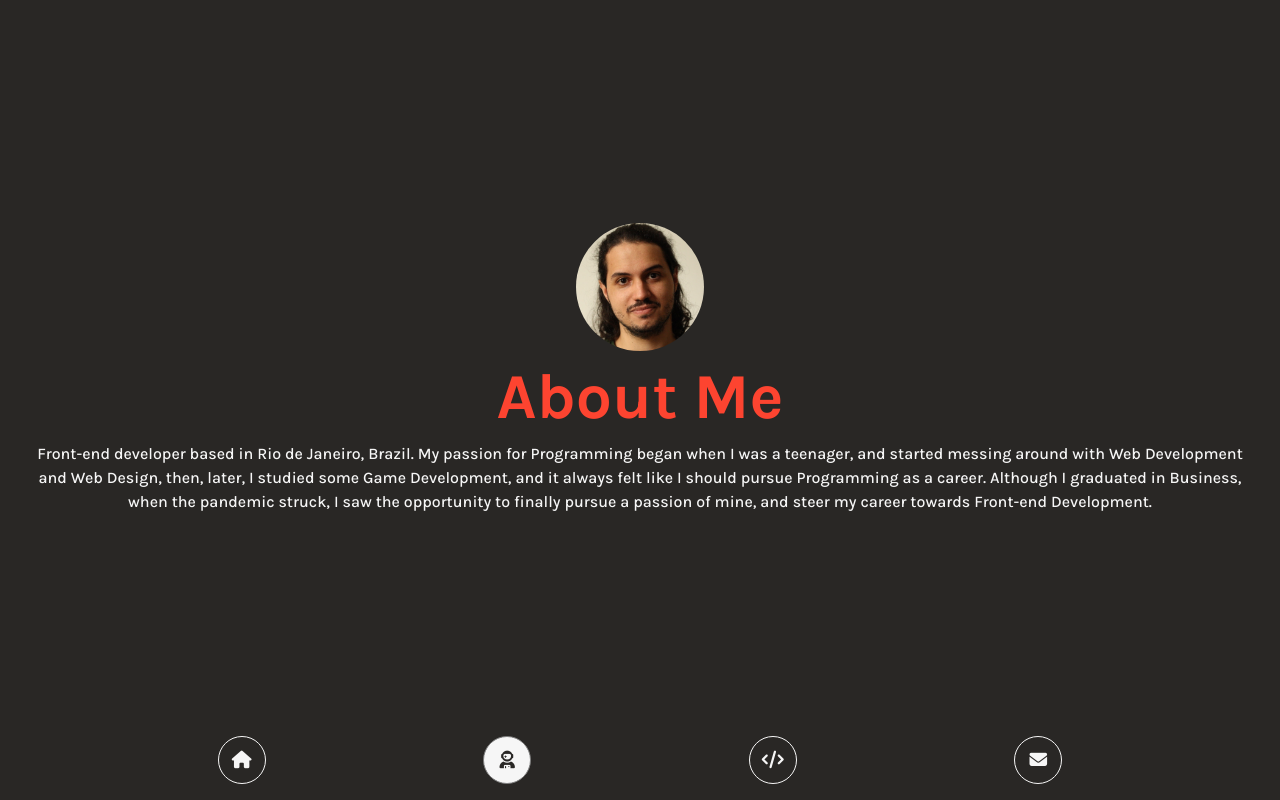
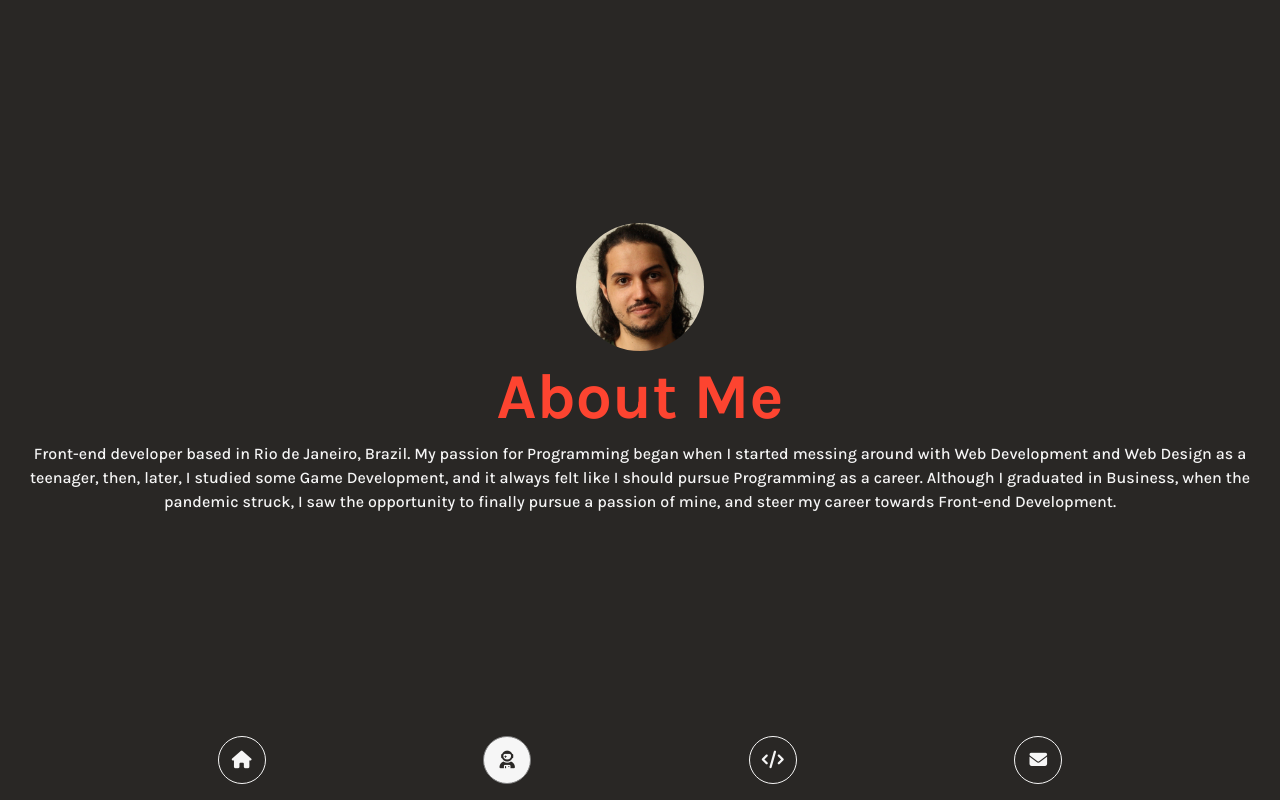
Before and after one commit to marstins/marstins.github.io, a React (Create React App) app: page / in a window 1280 px wide. Both pictures are taken after a click on the button 507 px from the left and 760 px from the top of the page. Built offline with nearby package versions, Linux system fonts and the light colour scheme.

Commit message:
Fixed About Me section

```diff
--- a/src/components/AboutSection.js
+++ b/src/components/AboutSection.js
@@ -11,7 +11,7 @@ export default function AboutSection() {
       <div className="section__container section__container--new-order section__container--flex-column">
         <h1 className="section__title">About Me</h1>
         <p>
-          Front-end developer based in Rio de Janeiro, Brazil. My passion for Programming began when I was a teenager, and started messing around with Web Development and Web Design, then, later, I studied some Game Development, and it always felt like I should pursue Programming as a career. Although I graduated in Business, when the pandemic struck, I saw the opportunity to finally pursue a passion of mine, and steer my career towards Front-end Development.
+          Front-end developer based in Rio de Janeiro, Brazil. My passion for Programming began when I started messing around with Web Development and Web Design as a teenager, then, later, I studied some Game Development, and it always felt like I should pursue Programming as a career. Although I graduated in Business, when the pandemic struck, I saw the opportunity to finally pursue a passion of mine, and steer my career towards Front-end Development.
         </p>
       </div>
     </section>
```
